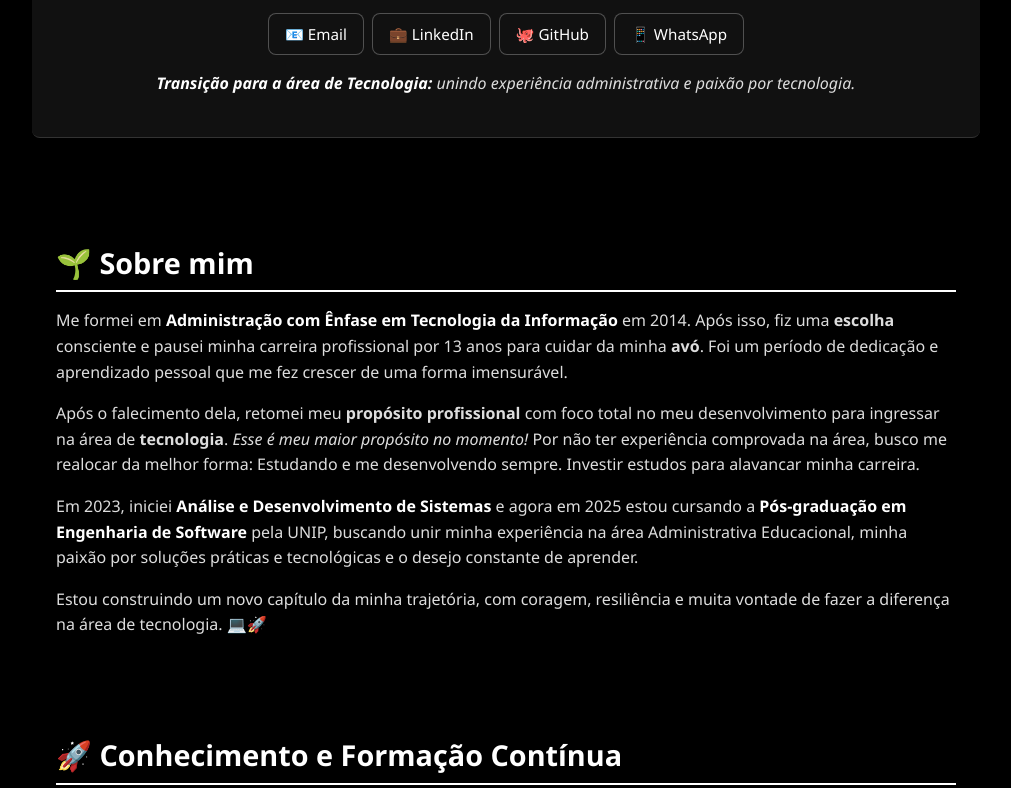
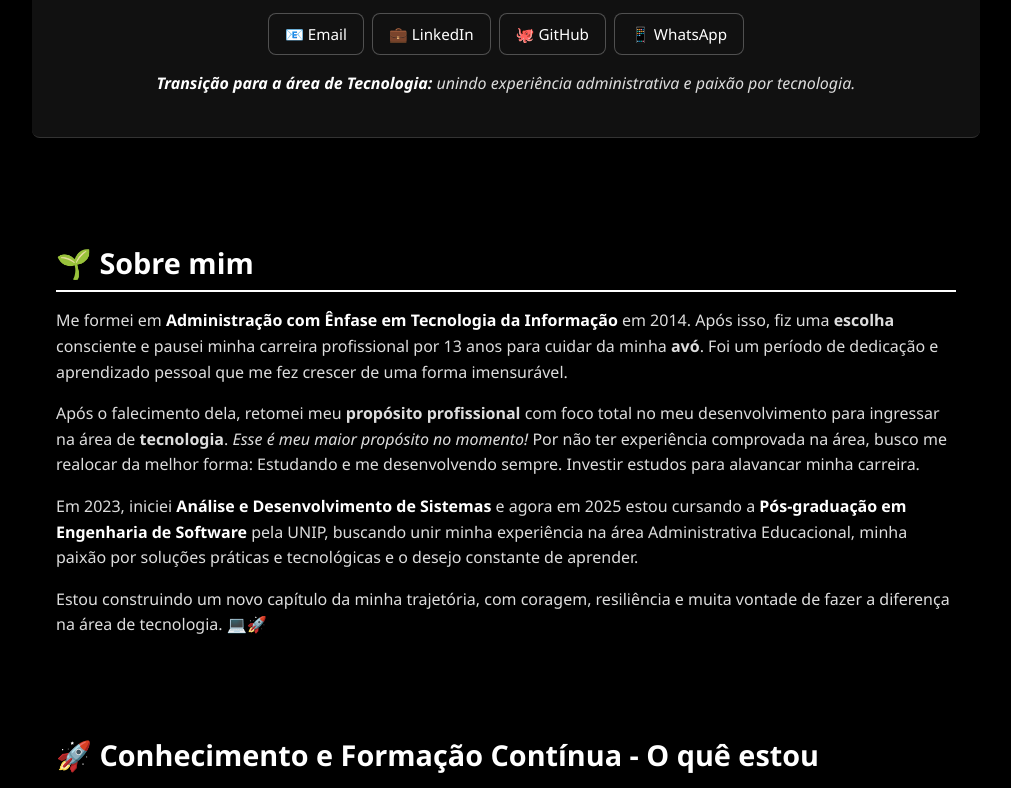
Before and after one commit to nayrazanini/nayra-zanini.portfolio, a plain HTML site: page index.html in a window 1280 px wide. Shown: the part 150-938 px from the top of the page, without its empty margins (134-1145 px from the left). Drawn offline with Linux system fonts and the light colour scheme.

Commit message:
Update index.html

```diff
--- a/index.html
+++ b/index.html
@@ -142,7 +142,7 @@
 
   <!-- CONHECIMENTOS E FORMAÇÃO -->
   <section>
-    <h2>🚀 Conhecimento e Formação Contínua</h2>
+    <h2>🚀 Conhecimento e Formação Contínua - O quê estou estudando? </h2>
     <p>
       Acredito na importância da <strong>educação contínua e autodidata</strong>. Tenho buscado me desenvolver por meio da pós-graduação, cursos livres, projetos pessoais e prática constante.
       Abaixo, compartilho dois temas estudados na pós em Engenharia de Software que já estão sendo aplicados em projetos:
```
